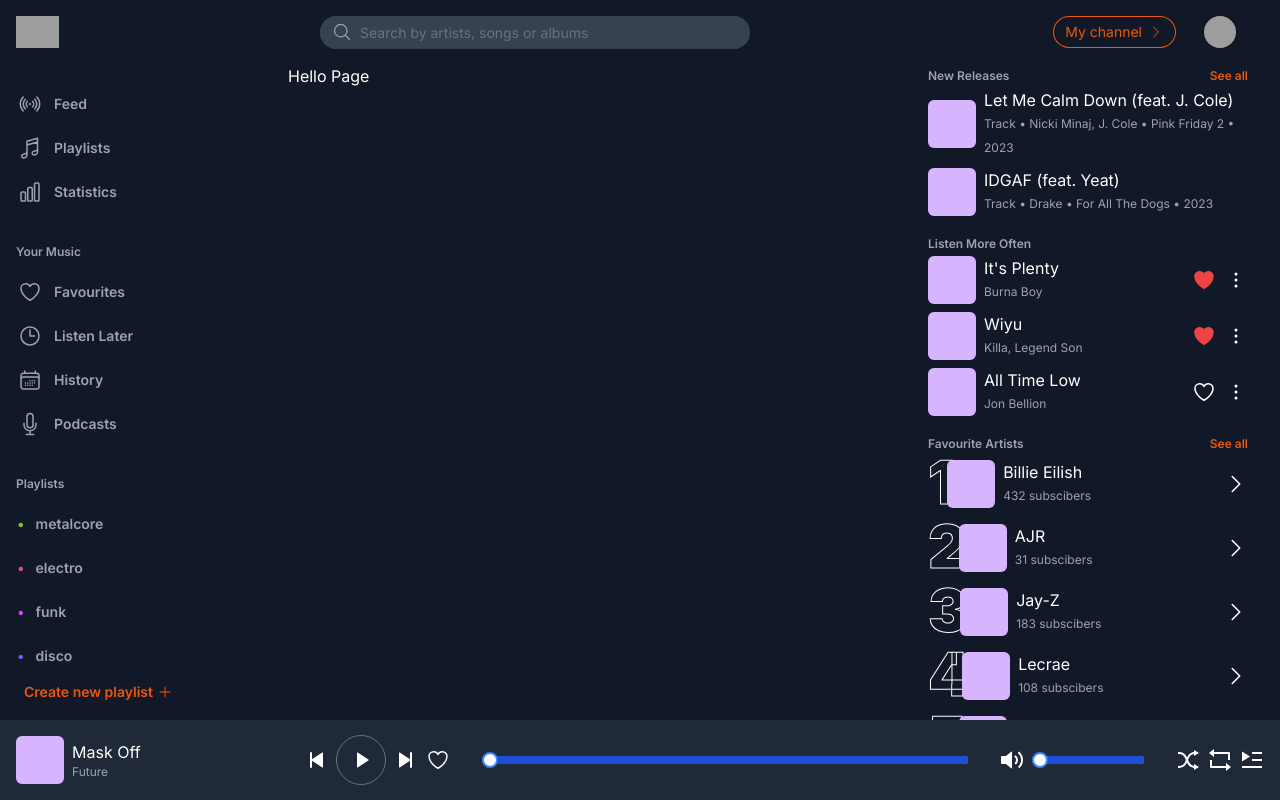
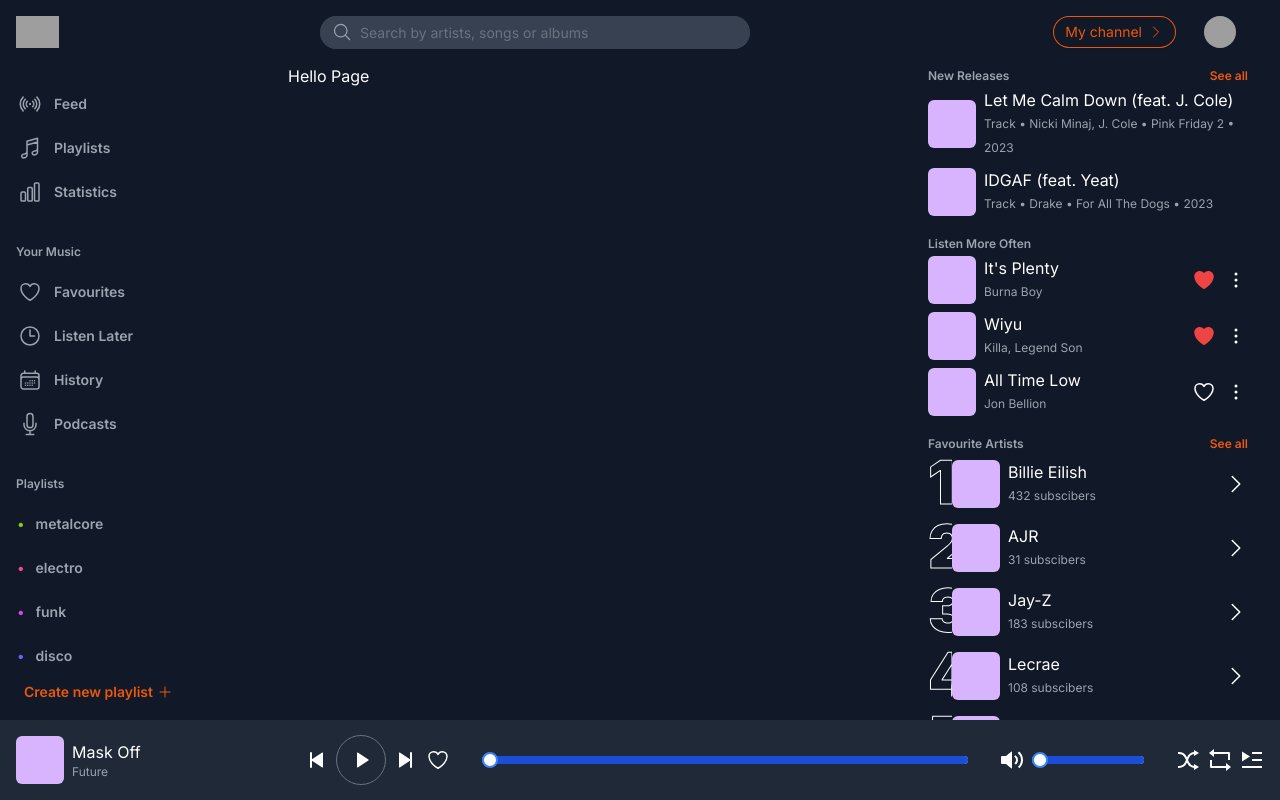
Before and after one commit to LobeM/melo, a Next.js app: page / in a window 1280 px wide. Built offline with nearby package versions, Linux system fonts and the light colour scheme; grey boxes are pictures that could not be loaded.

Commit message:
aligned numbering

```diff
--- a/src/app/_components/listItems/FavouriteArtistListItem.tsx
+++ b/src/app/_components/listItems/FavouriteArtistListItem.tsx
@@ -14,10 +14,16 @@
 }: IFavouriteArtistListItem) => {
   return (
     <li className='flex items-center gap-x-2'>
-      <span className='text-6xl font-black -me-4 -mt-1 font-outline-1'>
-        {count}
-      </span>
-      <div className='flex-none w-12 h-12 bg-purple-300 rounded-md'></div>
+      <div className='w-[4.5rem] flex items-center'>
+        {/* <div className='bg-blue-500 w-10 h-10 rounded-full'></div>
+        <span className='ml-2 overflow-hidden whitespace-no-wrap'>
+          123456789
+        </span> */}
+        <span className='text-6xl font-black -mt-1 font-outline-1 overflow-hidden'>
+          {count}
+        </span>
+        <div className='flex-none w-12 h-12 bg-purple-300 rounded-md'></div>
+      </div>
       <div className='flex-1'>
         <p>{name}</p>
         <p className='text-xs leading-6 text-gray-400'>
```
